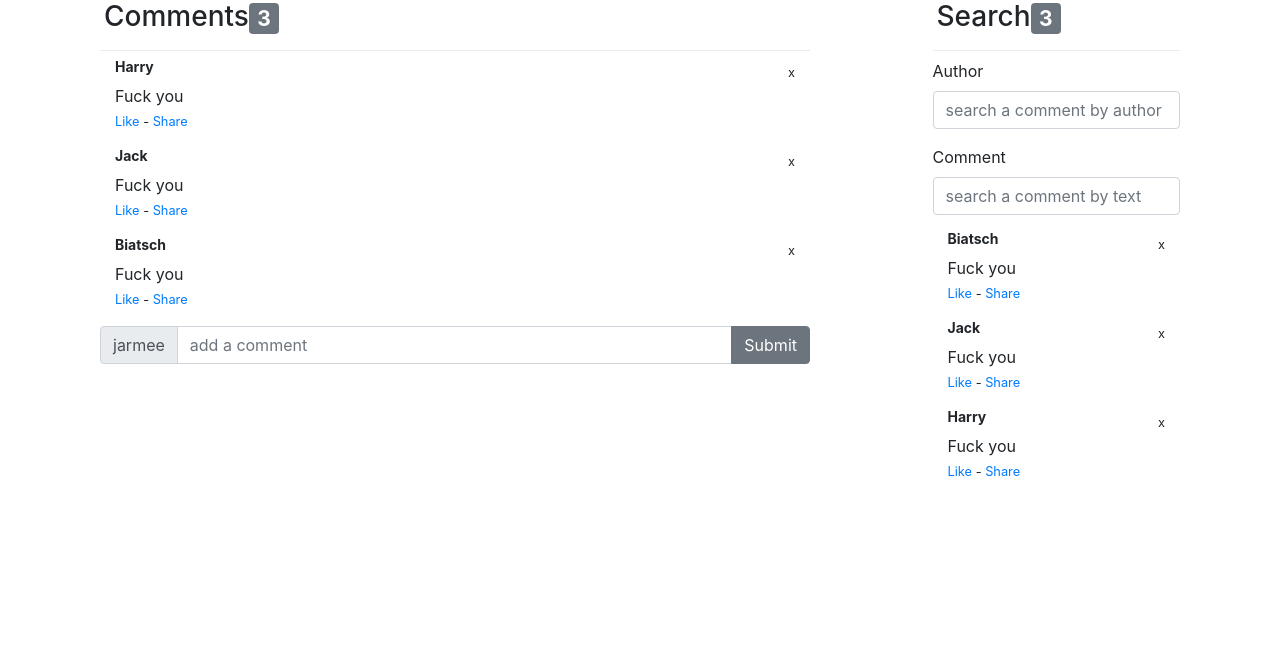
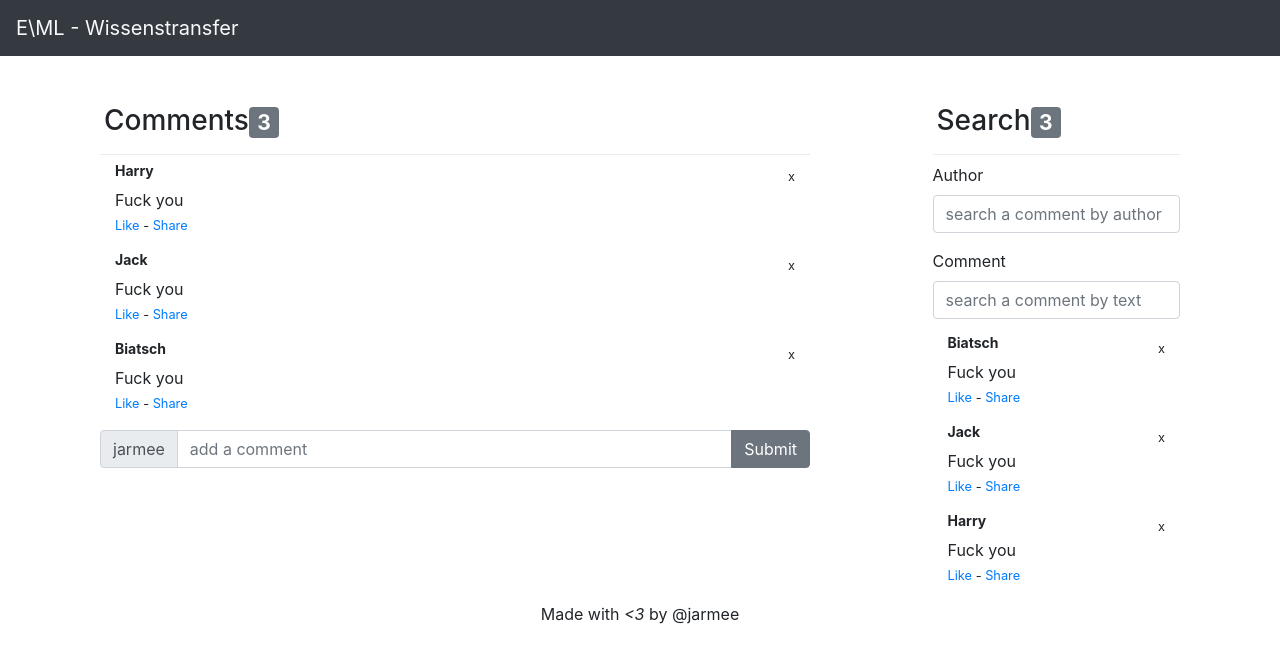
Before and after one commit to jarmee/ngrx-example-app, an Angular app: page / in a window 1280 px wide. Shown: the top 662 px of the page. Built offline with nearby package versions, Linux system fonts and the light colour scheme.

Commit message:
Further optimiz....

```diff
--- a/src/app/app.component.html
+++ b/src/app/app.component.html
@@ -1,3 +1,9 @@
+<nav class="navbar navbar-light bg-dark mb-5">
+  <a class="navbar-brand text-light" href="#">E\ML - Wissenstransfer</a>
+</nav>
 <main class="container">
   <eml-comment-without-ngrx></eml-comment-without-ngrx>
 </main>
+<footer class="text-center">
+    <p class="love">Made with <i class="icon ion-heart"><3</i> by @jarmee</p>
+</footer>
```
